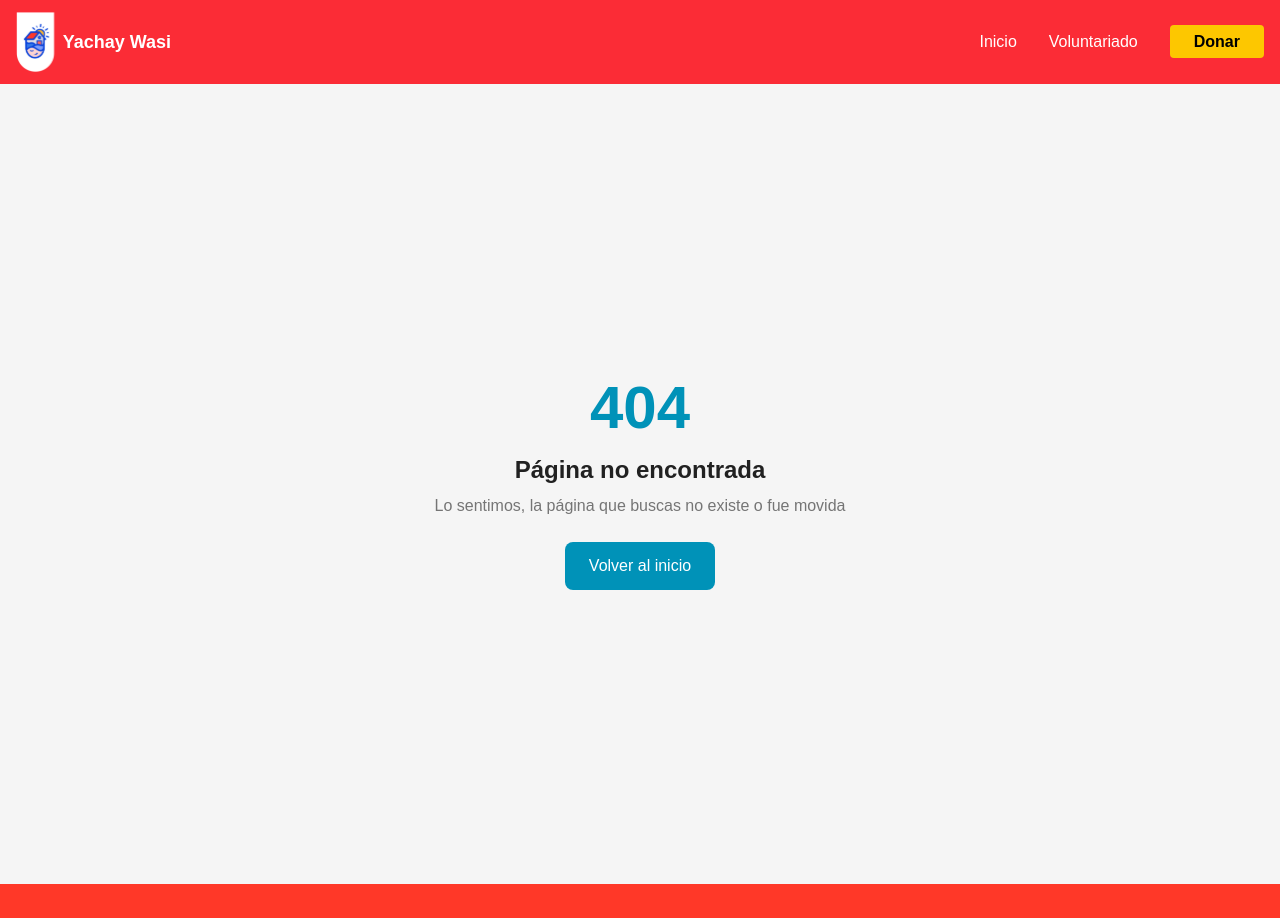
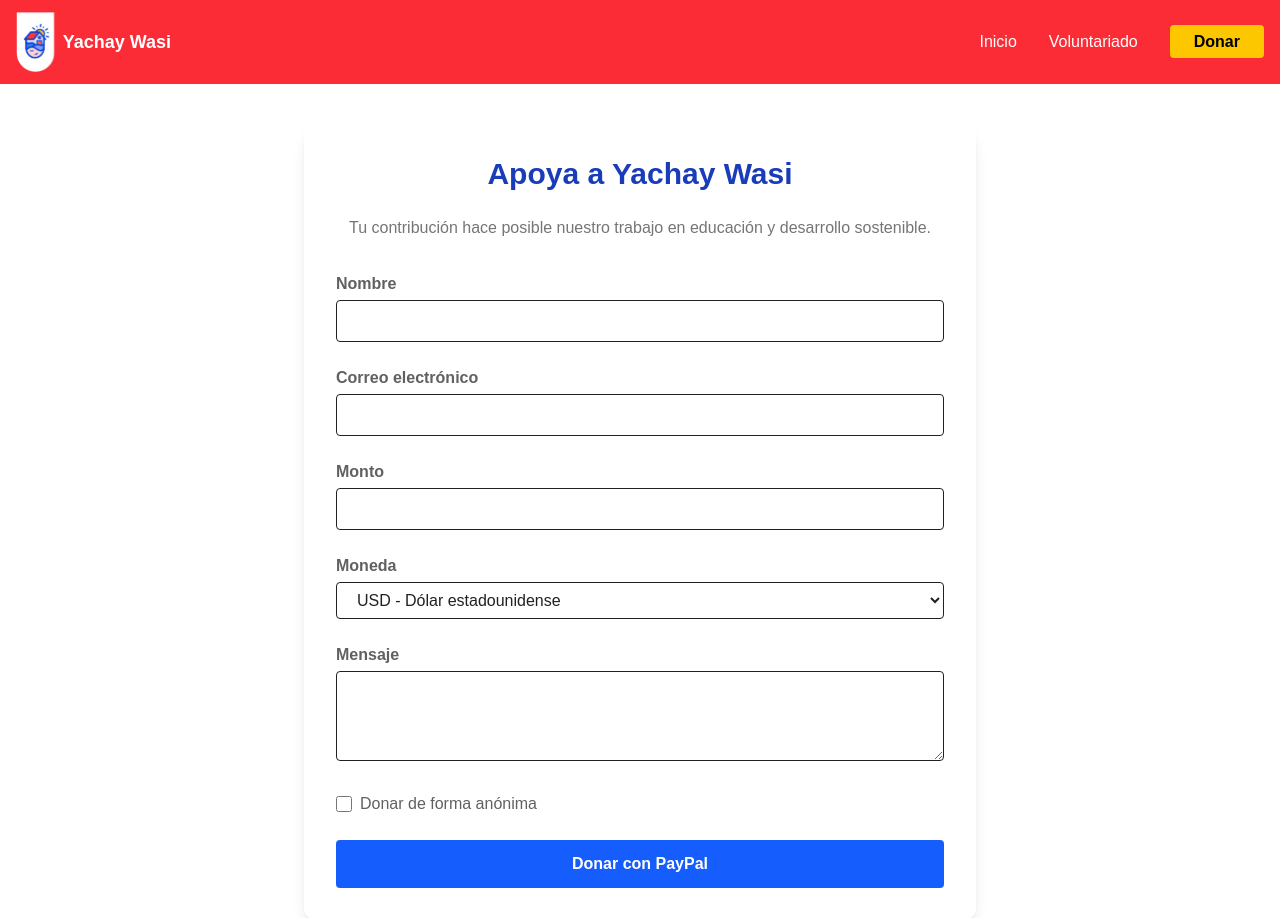
Before and after one commit to majesurrgg/yw-landing, a React (Vite) app: page /donation in a window 1280 px wide. Shown: the top 918 px of the page. Built offline with nearby package versions, Linux system fonts and the light colour scheme; a web font is replaced by a local one.

Commit message:
add donation page

```diff
--- a/src/components/Navbar-tailwind.jsx
+++ b/src/components/Navbar-tailwind.jsx
@@ -24,7 +24,7 @@ export default function NavbarTailwind() {
                     </li>
                     <li>
                         <a
-                            href="#donar"
+                            href="/donation"
                             className="bg-yellow-400 text-black px-6 py-2 rounded hover:bg-blue-600 font-semibold transition"
                         >
                             Donar
--- /dev/null
+++ b/src/pages/CancelPage.jsx
@@ -0,0 +1,8 @@
+export default function CancelPage() {
+  return (
+    <div className="max-w-xl mx-auto p-8 text-center">
+      <h1 className="text-3xl font-bold text-red-600 mb-4">Donación cancelada</h1>
+      <p className="text-lg">No te preocupes, puedes intentarlo de nuevo cuando estés listo.</p>
+    </div>
+  );
+}
--- /dev/null
+++ b/src/pages/DonationPage.jsx
@@ -0,0 +1,137 @@
+import { useState } from 'react';
+import React from 'react';
+import { createDonation } from '../services/donationService';
+
+export default function DonationPage() {
+  const [form, setForm] = useState({
+    name: '',
+    email: '',
+    amount: '',
+    currency: 'USD',
+    donationType: 'general',
+    message: '',
+    is_anonymous: false,
+    paymentMethod: 'paypal'
+  });
+
+  const [loading, setLoading] = useState(false);
+
+  const handleChange = (e) => {
+    const { name, value, type, checked } = e.target;
+    setForm({ ...form, [name]: type === 'checkbox' ? checked : value });
+  };
+
+  const handleSubmit = async (e) => {
+    e.preventDefault();
+    setLoading(true);
+    try {
+      const payload = {
+        ...form,
+        amount: Number(form.amount),
+      };
+      const data = await createDonation(payload);
+      window.location.href = data.redirectUrl;
+    } catch (err) {
+      alert('Error al procesar la donación.');
+      console.error(err);
+    } finally {
+      setLoading(false);
+    }
+  };
+
+  return (
+    <div className="max-w-2xl mx-auto p-8 bg-white rounded-xl shadow-lg mt-10">
+      <h1 className="text-3xl font-bold text-center text-blue-800 mb-6">Apoya a Yachay Wasi</h1>
+      <p className="text-center text-gray-600 mb-8">
+        Tu contribución hace posible nuestro trabajo en educación y desarrollo sostenible.
+      </p>
+
+      <form onSubmit={handleSubmit} className="space-y-6">
+        <div>
+          <label htmlFor="name" className="block font-semibold text-gray-700">Nombre</label>
+          <input
+            id="name"
+            name="name"
+            value={form.name}
+            onChange={handleChange}
+            className="w-full border rounded px-4 py-2 mt-1"
+          />
+        </div>
+
+        <div>
+          <label htmlFor="email" className="block font-semibold text-gray-700">Correo electrónico</label>
+          <input
+            id="email"
+            name="email"
+            type="email"
+            value={form.email}
+            onChange={handleChange}
+            className="w-full border rounded px-4 py-2 mt-1"
+          />
+        </div>
+
+        <div>
+          <label htmlFor="amount" className="block font-semibold text-gray-700">Monto</label>
+          <input
+            id="amount"
+            name="amount"
+            type="number"
+            value={form.amount}
+            onChange={handleChange}
+            className="w-full border rounded px-4 py-2 mt-1"
+          />
+        </div>
+
+        <div>
+          <label htmlFor="currency" className="block font-semibold text-gray-700">Moneda</label>
+          <select
+            id="currency"
+            name="currency"
+            value={form.currency}
+            onChange={handleChange}
+            className="w-full border rounded px-4 py-2 mt-1"
+          >
+            <option value="USD">USD - Dólar estadounidense</option>
+            <option value="EUR">EUR - Euro</option>
+            <option value="PEN">PEN - Sol peruano</option>
+            <option value="MXN">MXN - Peso mexicano</option>
+            <option value="COP">COP - Peso colombiano</option>
+            <option value="ARS">ARS - Peso argentino</option>
+          </select>
+        </div>
+
+        <div>
+          <label htmlFor="message" className="block font-semibold text-gray-700">Mensaje</label>
+          <textarea
+            id="message"
+            name="message"
+            value={form.message}
+            rows={3}
+            onChange={handleChange}
+            className="w-full border rounded px-4 py-2 mt-1"
+          />
+        </div>
+
+        <div className="flex items-center gap-2">
+          <input
+            type="checkbox"
+            id="is_anonymous"
+            name="is_anonymous"
+            checked={form.is_anonymous}
+            onChange={handleChange}
+            className="w-4 h-4"
+          />
+          <label htmlFor="is_anonymous" className="text-gray-700">Donar de forma anónima</label>
+        </div>
+
+        <button
+          type="submit"
+          disabled={loading}
+          className="w-full bg-blue-600 text-white font-semibold py-3 rounded hover:bg-blue-700 transition"
+        >
+          {loading ? 'Procesando...' : 'Donar con PayPal'}
+        </button>
+      </form>
+    </div>
+  );
+}
--- /dev/null
+++ b/src/pages/SuccessPage.jsx
@@ -0,0 +1,28 @@
+import { useEffect } from 'react';
+import { useSearchParams } from 'react-router-dom';
+import api from '../services/api';
+export default function SuccessPage() {
+  const [searchParams] = useSearchParams()
+  const orderId = searchParams.get('token');
+
+  useEffect(() => {
+    if (!orderId) return;
+
+    const capture = async () => {
+      try {
+        await api.post(`/donation/capture/${orderId}?method=paypal`);
+      } catch (err) {
+        console.error('Error al capturar el pago:', err);
+      }
+    };
+
+    capture();
+  }, [orderId]);
+
+  return (
+    <div className="max-w-xl mx-auto p-8 text-center mt-20">
+      <h1 className="text-3xl font-bold text-green-700 mb-4">¡Gracias por tu donación! 🎉</h1>
+      <p className="text-gray-700">Hemos recibido tu aporte. Gracias por apoyar a Yachay Wasi.</p>
+    </div>
+  );
+}
--- a/src/router/index.jsx
+++ b/src/router/index.jsx
@@ -9,7 +9,9 @@ import NotFoundPage from "../pages/NotFoundPage";
 import MainLayout from "../layouts/MainLayout";
 import VolunteerDetailPage from "../pages/VolunteerDetailPage";
 //import VolunteerDetailPage from "../pagesVolunteerDetailPage";
-
+import DonationPage from "../pages/DonationPage";
+import SuccessPage from "../pages/SuccessPage";
+import CancelPage from "../pages/CancelPage";
 function AppRoutes() {
   return (
     <Routes>
@@ -21,7 +23,9 @@ function AppRoutes() {
         <Route path="/volunteerDetailPage/:areaId" element={<VolunteerDetailPage/>}/> */}
         {/** ruta que espera un parametro dinamico */}
         <Route path="/volunteerDetailPage/:subAreaId" element={<VolunteerDetailPage />} />
-
+        <Route path="/donation" element={<DonationPage />} />
+        <Route path="/success" element={<SuccessPage />} />
+        <Route path="/cancel" element={<CancelPage />} />
         <Route path='/volunteering' element={<Volunteering />} />
         <Route path="*" element={<NotFoundPage />} />
       </Route>
--- /dev/null
+++ b/src/services/donationService.js
@@ -0,0 +1,8 @@
+import api from './api';
+
+export const createDonation = async (payload) => {
+    console.log(payload);
+  const { data } = await api.post(`/donation`, payload);
+  console.log(data);
+  return data;
+};
```
